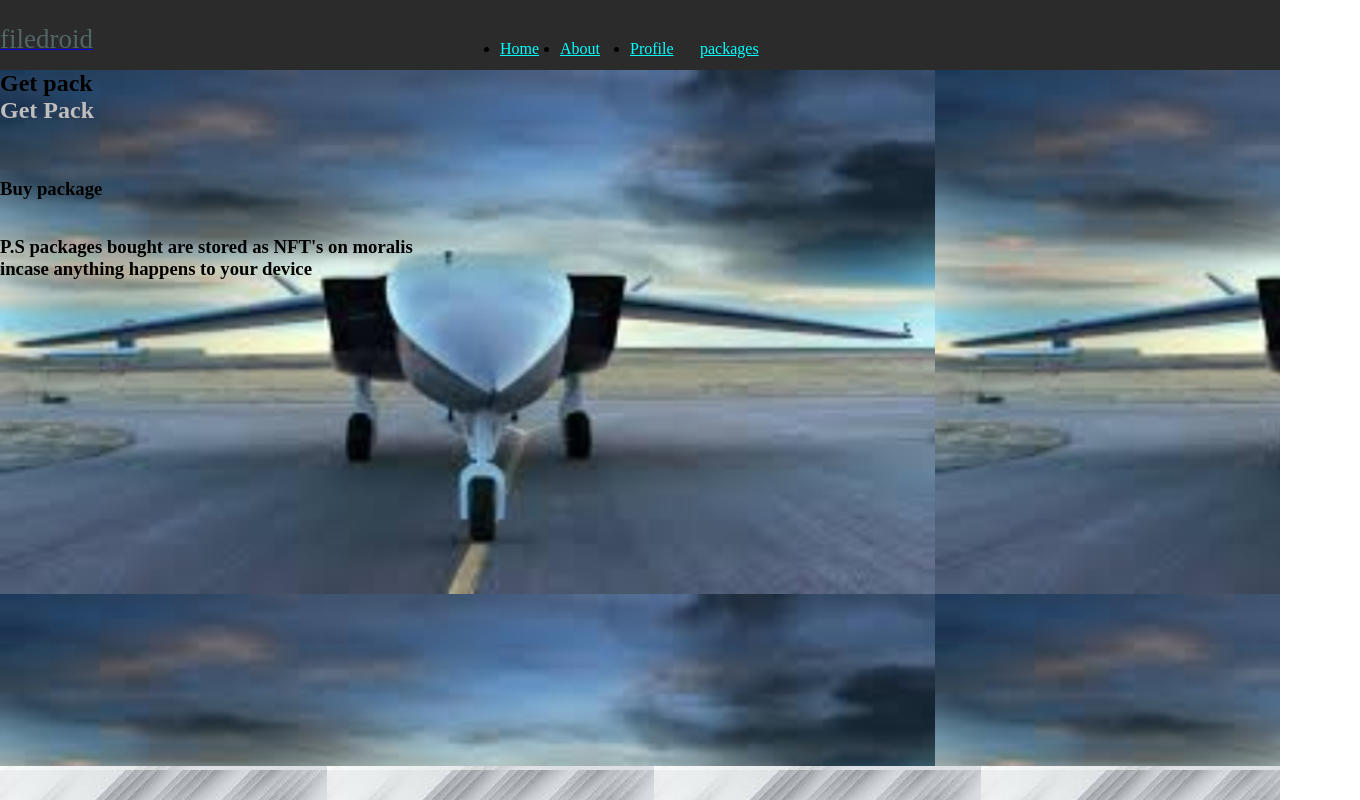
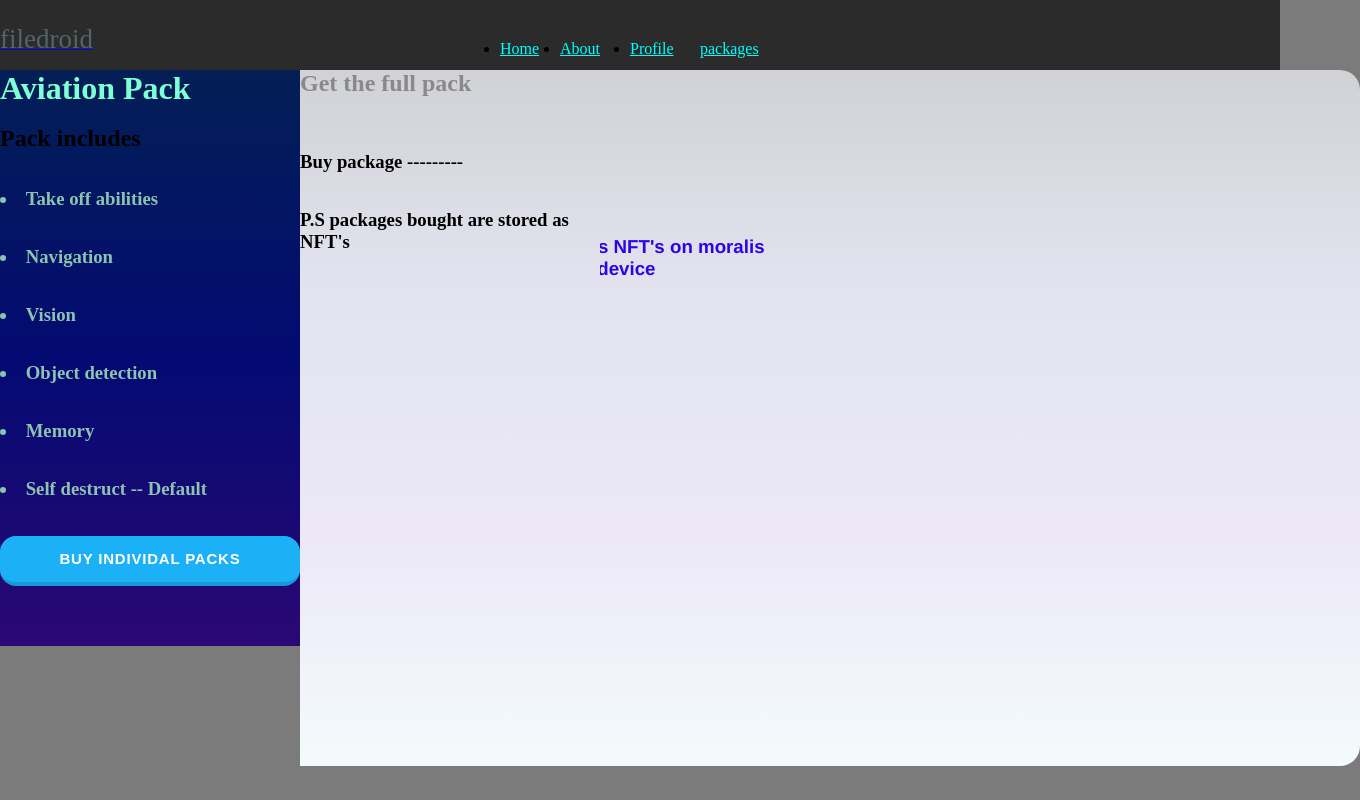
Before and after one commit to ZadenMubarak/decentralize-robotic-tools, a React (Create React App) app in the folder tools/: page /aviation-pack in a window 1280 px wide. Shown: the top 800 px of the page, 1360 px wide, since content can reach past the window. Built offline with nearby package versions, Linux system fonts and the light colour scheme.

Commit message:
licensing

```diff
--- a/tools/package.json
+++ b/tools/package.json
@@ -3,10 +3,14 @@
   "version": "0.1.0",
   "private": true,
   "dependencies": {
+    "@near-wallet-selector/core": "^7.0.3",
+    "@near-wallet-selector/ledger": "^7.0.3",
+    "@near-wallet-selector/modal-ui": "^7.0.3",
+    "@near-wallet-selector/my-near-wallet": "^7.0.3",
     "@testing-library/jest-dom": "^5.16.5",
     "@testing-library/react": "^13.4.0",
     "@testing-library/user-event": "^13.5.0",
-    "near-api-js": "^1.0.0",
+    "near-api-js": "^0.44.2",
     "react": "^18.2.0",
     "react-dom": "^18.2.0",
     "react-router-dom": "^6.3.0",
--- /dev/null
+++ b/tools/src/components/contracts/near-wallet.js
@@ -0,0 +1,112 @@
+/* A helper file that simplifies using the wallet selector */
+
+// near api js
+import { providers } from 'near-api-js';
+
+// wallet selector UI
+import '@near-wallet-selector/modal-ui/styles.css';
+import { setupModal } from '@near-wallet-selector/modal-ui';
+import LedgerIconUrl from '@near-wallet-selector/ledger/assets/ledger-icon.png';
+import MyNearIconUrl from '@near-wallet-selector/my-near-wallet/assets/my-near-wallet-icon.png';
+
+// wallet selector options
+import { setupWalletSelector } from '@near-wallet-selector/core';
+import { setupLedger } from '@near-wallet-selector/ledger';
+import { setupMyNearWallet } from '@near-wallet-selector/my-near-wallet';
+
+const THIRTY_TGAS = '30000000000000';
+const NO_DEPOSIT = '0';
+
+// Wallet that simplifies using the wallet selector
+export class Wallet {
+  walletSelector;
+  wallet;
+  network;
+  createAccessKeyFor;
+
+  constructor({ createAccessKeyFor = undefined, network = 'testnet' }) {
+    // Login to a wallet passing a contractId will create a local
+    // key, so the user skips signing non-payable transactions.
+    // Omitting the accountId will result in the user being
+    // asked to sign all transactions.
+    this.createAccessKeyFor = createAccessKeyFor
+    this.network = 'testnet'
+  }
+
+  // To be called when the website loads
+  async startUp() {
+    this.walletSelector = await setupWalletSelector({
+      network: this.network,
+      modules: [setupMyNearWallet({ iconUrl: MyNearIconUrl }),
+      setupLedger({ iconUrl: LedgerIconUrl })],
+    });
+
+    const isSignedIn = this.walletSelector.isSignedIn();
+
+    if (isSignedIn) {
+      this.wallet = await this.walletSelector.wallet();
+      this.accountId = this.walletSelector.store.getState().accounts[0].accountId;
+    }
+
+    return isSignedIn;
+  }
+
+  // Sign-in method
+  signIn() {
+    const description = 'Please select a wallet to sign in.';
+    const modal = setupModal(this.walletSelector, { contractId: this.createAccessKeyFor, description });
+    modal.show();
+  }
+
+  // Sign-out method
+  signOut() {
+    this.wallet.signOut();
+    this.wallet = this.accountId = this.createAccessKeyFor = null;
+    window.location.replace(window.location.origin + window.location.pathname);
+  }
+
+  // Make a read-only call to retrieve information from the network
+  async viewMethod({ contractId, method, args = {} }) {
+    const { network } = this.walletSelector.options;
+    const provider = new providers.JsonRpcProvider({ url: network.nodeUrl });
+
+    let res = await provider.query({
+      request_type: 'call_function',
+      account_id: contractId,
+      method_name: method,
+      args_base64: Buffer.from(JSON.stringify(args)).toString('base64'),
+      finality: 'optimistic',
+    });
+    return JSON.parse(Buffer.from(res.result).toString());
+  }
+
+  // Call a method that changes the contract's state
+  async callMethod({ contractId, method, args = {}, gas = THIRTY_TGAS, deposit = NO_DEPOSIT }) {
+    // Sign a transaction with the "FunctionCall" action
+    return await this.wallet.signAndSendTransaction({
+      signerId: this.accountId,
+      receiverId: contractId,
+      actions: [
+        {
+          type: 'FunctionCall',
+          params: {
+            methodName: method,
+            args,
+            gas,
+            deposit,
+          },
+        },
+      ],
+    });
+  }
+
+  // Get transaction result from the network
+  async getTransactionResult(txhash) {
+    const { network } = this.walletSelector.options;
+    const provider = new providers.JsonRpcProvider({ url: network.nodeUrl });
+
+    // Retrieve transaction result from the network
+    const transaction = await provider.txStatus(txhash, 'unnused');
+    return providers.getTransactionLastResult(transaction);
+  }
+}
--- a/tools/src/components/pack/Avian.js
+++ b/tools/src/components/pack/Avian.js
@@ -1,36 +1,75 @@
 import React from 'react'
 import './avian.css'
+import { useState } from 'react'
+
+const showData = () =>{
+  ""
+}
 
 const Avian= () => {
+
+  const [show, setshow] = useState(false);
   return (
     <div>
         <div className='side-card1'>
-            <h1>humanoid pack</h1>
+            <h1>Aviation Pack</h1>
             <br/>
             <h2>Pack includes</h2>
             <br/><br/>
-            <h3><li>Body movements</li></h3>
+            <h3><li>Take off abilities</li></h3>
             <br/><br/>
-            <h3><li>Speech</li></h3>
+            <h3><li>Navigation</li></h3>
             <br/><br/>
             <h3><li>Vision</li></h3>
             <br/><br/>
-            <h3><li>Emotion</li></h3>
+            <h3><li>Object detection</li></h3>
+            <br/><br/>
+            <h3><li>Memory</li></h3>
             <br/><br/>
             <h3><li>Self destruct -- Default</li></h3>
+            <br/><br/>
+            <button className='button-19' onClick={() => setshow(!show)}>buy individal packs</button>
+
         </div>
 
-        <div className='midcard1'>
+        <div className='midcard'>
+          {
+          show ? showData:
+          <>
           <h2>Get pack</h2>
+          <div className='imgcard'>
+            <h2>Get the full pack</h2>
+            <br/><br/><br/>
+            <h3>Buy package ---------</h3>
+            <br/><br/>
+            <h3>P.S packages bought are stored as NFT's<br/>
+
+            </h3>
+
+          </div>
+          </>
+
+          }
+
+          <h2>Buy part of the pack</h2>
           <div className='imgcard1'>
-            <h2>Get Pack</h2>
+
             <br/><br/><br/>
-            <h3>Buy package</h3>
+            <h3 style={{
+  "color": "teal",
+  'font-family': "'Franklin Gothic Medium', 'Arial Narrow', Arial, sans-serif",
+}}>view options</h3>
             <br/><br/>
-            <h3>P.S packages bought are stored as NFT's on moralis<br/>
-              incase anything happens to your device
+            <h3 style={{
+  "color": "rgb(45, 3, 231)",
+  'font-family': "'Franklin Gothic Medium', 'Arial Narrow', Arial, sans-serif",
+}}>P.S packages bought are stored as NFT's on moralis<br/>
+              incase anything happens to your
+              device
             </h3>
+
           </div>
+
         </div>
 
 
--- a/tools/src/components/pack/Motor.js
+++ b/tools/src/components/pack/Motor.js
@@ -1,8 +1,16 @@
-import React from 'react'
+// import React from 'react'
+// import { Wallet } from '../contracts/near-wallet';
+
+
+// // import { HelloNEAR } from './near-interface';
+
+// // When creating the wallet you can choose to create an access key, so the user
+// // can skip signing non-payable methods when interacting with the contract
+// const wallet = new Wallet({ createAccessKeyFor: process.env.CONTRACT_NAME })
 
 const Motor = () => {
   return (
-    <div>Motor</div>
+    <div>motor</div>
   )
 }
 
--- a/tools/src/components/pack/avian.css
+++ b/tools/src/components/pack/avian.css
@@ -1,39 +1,128 @@
-body{
-    background: url(../download.jpg);
-}
+/* body{
+    background: rgb(255, 255, 255);
+} */
+
+
+
 
 .side-card1{
-    position: absolute;
-    top: 800px;
-    background-color: rgb(150, 140, 126);
-    width: 400px;
+    background-image: linear-gradient(rgb(3, 31, 85), rgb(3, 10, 114), rgb(42, 8, 117));
+    width: 300px;
     min-height: 576px;
+    /* border-radius: 35px; */
 }
 
 .side-card1 h1{
     color: aquamarine;
 }
 
+.side-card1 h3{
+    color: rgb(140, 196, 177);
+}
+
+.incl{
+    color: rgb(9, 15, 48);
+}
+
 .midcard1{
     position: absolute;
     top: 70px;
-    /* left: 400px; */
-    width: 100%;
+    left: 300px;
+    min-width: 1060px;
     min-height: 87%;
     background: whitesmoke;
-    background: url(./avian1.jpg);
+    border-radius: 20px;
+    background-image: linear-gradient(rgb(209, 210, 214), rgb(227, 228, 240), rgb(236, 232, 247), #f3fbfc);
 }
 
-/* .midcard1 .imgcard1{
+.midcard1 .imgcard{
     position: absolute;
     top: 0px;
     left: 0px;
-    background: rgb(194, 195, 197);
-
+    background-image: linear-gradient(rgb(209, 210, 214), rgb(227, 228, 240), rgb(236, 232, 247), #f3fbfc);
+    /* background-image: url(./humanoid.webp); */
     width: 300px;
     height: 100%;
-} */
+}
+
+.midcard1 .imgcard h2{
+    color: rgb(138, 137, 137);
+}
+
+
+.midcard1 .imgcard1{
+    position: absolute;
+    top: 0px;
+    left: 0px;
+    background-image: linear-gradient(rgb(209, 210, 214), rgb(227, 228, 240), rgb(236, 232, 247), #f3fbfc);
+    /* background-image: url(./humanoid.webp); */
+    width: 300px;
+    height: 100%;
+}
 
 .midcard1 .imgcard1 h2{
-    color: rgb(190, 190, 190);
+    color: rgb(138, 137, 137);
+
 }
+
+
+/* CSS */
+.button-19 {
+  appearance: button;
+  background-color: #1899D6;
+  border: solid transparent;
+  border-radius: 16px;
+  border-width: 0 0 4px;
+  box-sizing: border-box;
+  color: #FFFFFF;
+  cursor: pointer;
+  display: inline-block;
+  font-family: din-round,sans-serif;
+  font-size: 15px;
+  font-weight: 700;
+  letter-spacing: .8px;
+  line-height: 20px;
+  margin: 0;
+  outline: none;
+  overflow: visible;
+  padding: 13px 16px;
+  text-align: center;
+  text-transform: uppercase;
+  touch-action: manipulation;
+  transform: translateZ(0);
+  transition: filter .2s;
+  user-select: none;
+  -webkit-user-select: none;
+  vertical-align: middle;
+  white-space: nowrap;
+  width: 100%;
+}
+
+.button-19:after {
+  background-clip: padding-box;
+  background-color: #1CB0F6;
+  border: solid transparent;
+  border-radius: 16px;
+  border-width: 0 0 4px;
+  bottom: -4px;
+  content: "";
+  left: 0;
+  position: absolute;
+  right: 0;
+  top: 0;
+  z-index: -1;
+}
+
+.button-19:main,
+.button-19:focus {
+  user-select: auto;
+}
+
+.button-19:hover:not(:disabled) {
+  filter: brightness(1.1);
+  -webkit-filter: brightness(1.1);
+}
+
+.button-19:disabled {
+  cursor: auto;
+}
--- a/tools/src/components/pack/droid.css
+++ b/tools/src/components/pack/droid.css
@@ -28,7 +28,7 @@
     position: absolute;
     top: 70px;
     left: 300px;
-    width: 1060px;
+    min-width: 1060px;
     min-height: 87%;
     background: whitesmoke;
     border-radius: 20px;
@@ -48,3 +48,81 @@
 .midcard .imgcard h2{
     color: rgb(138, 137, 137);
 }
+
+
+.midcard1 .imgcard1{
+    position: absolute;
+    top: 0px;
+    left: 0px;
+    background-image: linear-gradient(rgb(209, 210, 214), rgb(227, 228, 240), rgb(236, 232, 247), #f3fbfc);
+    /* background-image: url(./humanoid.webp); */
+    width: 300px;
+    height: 100%;
+}
+
+.midcard1 .imgcard1 h2{
+    color: rgb(138, 137, 137);
+
+}
+
+
+/* CSS */
+.button-19 {
+  appearance: button;
+  background-color: #1899D6;
+  border: solid transparent;
+  border-radius: 16px;
+  border-width: 0 0 4px;
+  box-sizing: border-box;
+  color: #FFFFFF;
+  cursor: pointer;
+  display: inline-block;
+  font-family: din-round,sans-serif;
+  font-size: 15px;
+  font-weight: 700;
+  letter-spacing: .8px;
+  line-height: 20px;
+  margin: 0;
+  outline: none;
+  overflow: visible;
+  padding: 13px 16px;
+  text-align: center;
+  text-transform: uppercase;
+  touch-action: manipulation;
+  transform: translateZ(0);
+  transition: filter .2s;
+  user-select: none;
+  -webkit-user-select: none;
+  vertical-align: middle;
+  white-space: nowrap;
+  width: 100%;
+}
+
+.button-19:after {
+  background-clip: padding-box;
+  background-color: #1CB0F6;
+  border: solid transparent;
+  border-radius: 16px;
+  border-width: 0 0 4px;
+  bottom: -4px;
+  content: "";
+  left: 0;
+  position: absolute;
+  right: 0;
+  top: 0;
+  z-index: -1;
+}
+
+.button-19:main,
+.button-19:focus {
+  user-select: auto;
+}
+
+.button-19:hover:not(:disabled) {
+  filter: brightness(1.1);
+  -webkit-filter: brightness(1.1);
+}
+
+.button-19:disabled {
+  cursor: auto;
+}
--- a/tools/src/components/pack/droid.js
+++ b/tools/src/components/pack/droid.js
@@ -1,11 +1,15 @@
 import React, {useState} from 'react'
 import './droid.css'
 
+let header_style = {
+  "color": "teal",
+  'font-family': "'Franklin Gothic Medium', 'Arial Narrow', Arial, sans-serif",
+  'font-size':"16rem",
+}
 
 const showData = () => {
-  return(
-    <h5>ibhanoyi</h5>
-  )
+  //empty function fills when called to fill
+
 }
 
 
@@ -16,22 +20,29 @@ const Droid = () => {
   return (
 
     <div>
-        <div className='side-card' onClick={() => setshow(!show)}>
+        <div className='side-card'>
           <br/><br/>
 
             <h1>humanoid pack</h1>
             <br/>
             <h2 className='incl'>Pack includes</h2>
             <br/><br/>
-            <h3><li>Body movements</li></h3>
+            <h3> <li>Body movements</li></h3>
             <br/><br/>
-            <h3><li>Speech 💬</li></h3>
+            <h3> <li>Speech 💬</li></h3>
             <br/><br/>
-            <h3><li>Vision 👀</li></h3>
+            <h3> <li>Vision 👀</li></h3>
             <br/><br/>
-            <h3><li>Emotion ❤️ 😃</li></h3>
+            <h3> <li>Emotion ❤️ 😃</li></h3>
+            <br/><br/>
+            <h3><li>Memory</li></h3>
             <br/><br/>
             <h3><li>Self destruction -- Default</li></h3>
+
+            <br/><br/><br/>
+
+            <button className='button-19' onClick={() => setshow(!show)}>buy individal packs</button>
+
 
         </div>
 
@@ -49,21 +60,33 @@ const Droid = () => {
               incase anything happens to your device-----------
             </h3>
 
+            <details>
+              what is in here
+            </details>
+
           </div>
           </>
           }
-          {/* <h2>Get pack</h2>
-          <div className='imgcard'>
-            <h2>Get Pack</h2>
+
+          <h2>Buy part of the pack</h2>
+          <div className='imgcard1'>
+
             <br/><br/><br/>
-            <h3>Buy package</h3>
+            <h3 style={{
+  "color": "teal",
+  'font-family': "'Franklin Gothic Medium', 'Arial Narrow', Arial, sans-serif",
+}}>view options</h3>
             <br/><br/>
-            <h3>P.S packages bought are stored as NFT's on moralis<br/>
-              incase anything happens to your device
+            <h3 style={{
+  "color": "rgb(45, 3, 231)",
+  'font-family': "'Franklin Gothic Medium', 'Arial Narrow', Arial, sans-serif",
+}}>P.S packages bought are stored as NFT's on moralis<br/>
+              incase anything happens to your
+              device
             </h3>
 
-          </div> */}
-          <h1>northy heitada</h1>
+          </div>
+
         </div>
 
 
```
Also changed, not shown: 2 other files (tests, documents, lock files or other folders).
